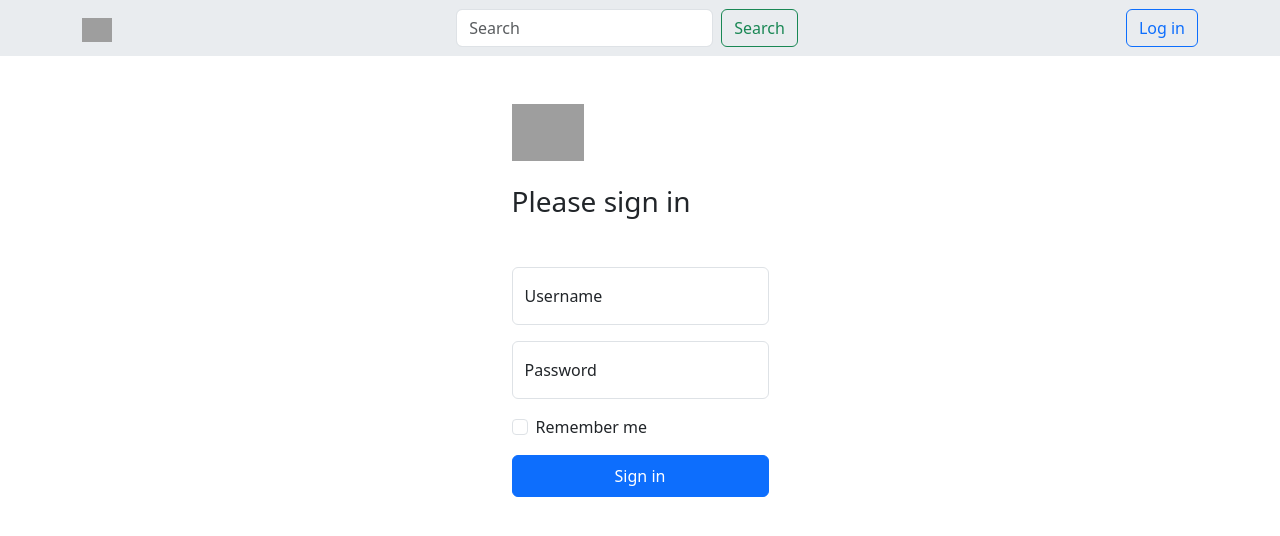
After one commit to sieczkah/LanguageBuddies, a Django app: page /login/ in a window 1280 px wide. The commit adds this page. Shown: the top 536 px of the page. Run offline with Django 4.2, Linux system fonts and the light colour scheme; parts of the project's set-up code (start-up, migrations or seed data) failed here and were passed over; some libraries are stand-ins or nearby versions; grey boxes are pictures that could not be loaded.

Commit message:
Created authentication views, adjusted template to if authenticated

```diff
--- /dev/null
+++ b/base/templates/base/login.html
@@ -0,0 +1,46 @@
+{% extends 'main.html' %}
+{% block content %}
+
+<main
+    class="form-signin w-100 m-auto mt-5 d-flex align-items-center justify-content-center">
+    <form method="POST" action="">
+        {% csrf_token %}
+        <img class="mb-4" src="/docs/5.3/assets/brand/bootstrap-logo.svg" alt=""
+            width="72" height="57">
+        <h1 class="h3 mb-5 fw-normal">Please sign in</h1>
+
+        <div class="form-floating my-3">
+            <input type="username" class="form-control" id="floatingInput"
+                placeholder="name@example.com" name="username">
+            <label for="floatingInput">Username</label>
+        </div>
+        <div class="form-floating">
+            <input type="password" class="form-control" id="floatingPassword"
+                placeholder="Password" name="password">
+            <label for="floatingPassword">Password</label>
+        </div>
+
+        <div class="form-check text-start my-3">
+            <input class="form-check-input" type="checkbox" value="remember-me"
+                id="flexCheckDefault">
+            <label class="form-check-label" for="flexCheckDefault">
+                Remember me
+            </label>
+        </div>
+        {% if messages %}
+        {% for message in messages %}
+        <div class="alert alert-danger" role="alert">
+            {{ message }}
+        </div>
+        {% endfor %}
+        {% endif %}
+        <button class="btn btn-primary w-100 py-2" type="submit"
+            id="login-btn">Sign
+            in</button>
+    </form>
+</main>
+
+
+
+
+{% endblock content %}
--- a/base/urls.py
+++ b/base/urls.py
@@ -4,6 +4,10 @@ from . import views
 urlpatterns = [
     path('', views.home, name="homepage"),
     path('room/<str:id>/', views.room, name="room"),
+
+    path('login/', views.login_view, name='login'),
+    path('logout/', views.logout_view, name='logout'),
+
     path('create-room/', views.create_room, name="create-room"),
     path('update-room/<str:id>/', views.update_room, name="update-room"),
     path('delete-room/<str:id>/', views.delete_room, name="delete-room"),
--- a/base/views.py
+++ b/base/views.py
@@ -1,12 +1,49 @@
 from django.shortcuts import render, redirect
-from .models import Room
+from django.contrib import messages
+from django.db.models import Q
+from django.contrib.auth.models import User
+from django.contrib.auth import authenticate, login, logout
+from .models import Room, Language, Message
 from .forms import RoomForm, RoomEditForm
 
 
+def login_view(request):
+
+    if request.method == 'POST':
+        username = request.POST["username"]
+        password = request.POST["password"]
+
+        user = authenticate(request, username=username, password=password)
+
+        if user is not None:
+            print(password)
+            login(request, user)
+            return redirect('homepage')
+        else:
+            messages.error(request, 'Incorrect username or password.')
+
+    context={}
+    return render(request, 'base/login.html', context)
+
+
+def logout_view(request):
+    logout(request)
+    return redirect('homepage')
 # Create your views here.
-def home(request):
-    rooms = Room.objects.all()
-    context = {'rooms': rooms}
+def home(request, **kwargs):
+    q = request.GET.get('q', default='')
+    if q.startswith('@'):
+        q = q[1:]
+        rooms = Room.objects.filter(host__username__icontains=q)
+    else:
+        rooms = Room.objects.filter(
+            Q(language__name__icontains=q) |
+            Q(name__icontains=q)
+            )
+
+    languages = Language.objects.all()
+
+    context = {'rooms': rooms, 'languages': languages}
     return render(request, "base/home.html", context)
 
 
--- a/templates/main.html
+++ b/templates/main.html
@@ -11,6 +11,8 @@
     rel="stylesheet"
     integrity="sha384-9ndCyUaIbzAi2FUVXJi0CjmCapSmO7SnpJef0486qhLnuZ2cdeRhO02iuK6FUUVM"
     crossorigin="anonymous">
+  <link rel="stylesheet"
+    href="https://cdn.jsdelivr.net/gh/lipis/flag-icons@6.6.6/css/flag-icons.min.css" />
 </head>
 
 <body>
@@ -21,8 +23,9 @@
   <section>
     <!-- NAVBAR -->
   </section>
-  <section class="page-content">
+  <section class="page-content d-flex h-100">
     {% block content %}
+
     {% endblock content %}
   </section>
   <!--  -->
--- a/templates/navbar.html
+++ b/templates/navbar.html
@@ -1,14 +1,27 @@
 <nav class="navbar bg-body-secondary">
     <div class="container d-flex ">
         <a class="navbar-brand" href="#">
-            <img src="/docs/5.3/assets/brand/bootstrap-logo.svg" alt="Bootstrap" width="30" height="24">
+            <img src="/docs/5.3/assets/brand/bootstrap-logo.svg" alt="Bootstrap"
+                width="30" height="24">
         </a>
-        <form class="d-flex" role="search">
-            <input class="form-control me-2" type="search" placeholder="Search" aria-label="Search">
-            <button class="btn btn-outline-success" type="submit">Search</button>
+        <form class="d-flex" role="search" action="{% url 'homepage' %}"
+            method="GET">
+            <input class="form-control me-2" type="search" placeholder="Search"
+                aria-label="Search" name="q">
+            <button class="btn btn-outline-success"
+                type="submit">Search</button>
         </form>
-        <a class="nav-link" href="#">
+        {% if user.is_authenticated %}
+        <a class="nav-link" href="{% url 'logout' %}">
+            <button class="btn btn-outline-primary">Logout</button>
+        </a>
+
+        {% else %}
+        <a class="nav-link" href="{% url 'login' %}">
             <button class="btn btn-outline-primary">Log in</button>
         </a>
+        {% endif %}
+
+
     </div>
 </nav>
```
Also changed, not shown: base/templates/base/home.html (+39 -6 lines).
